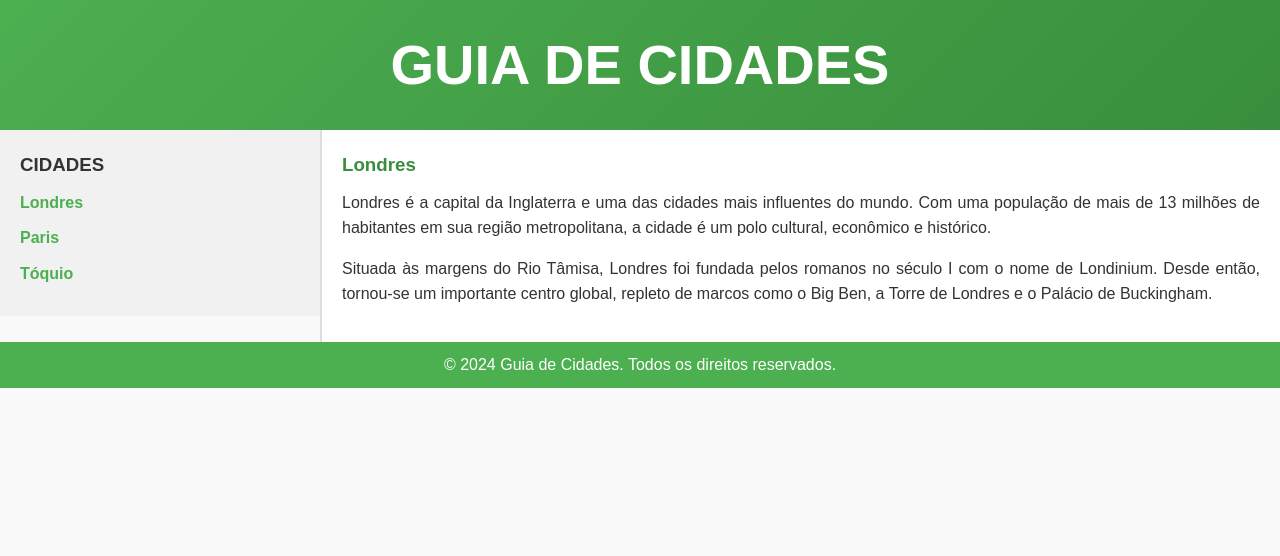
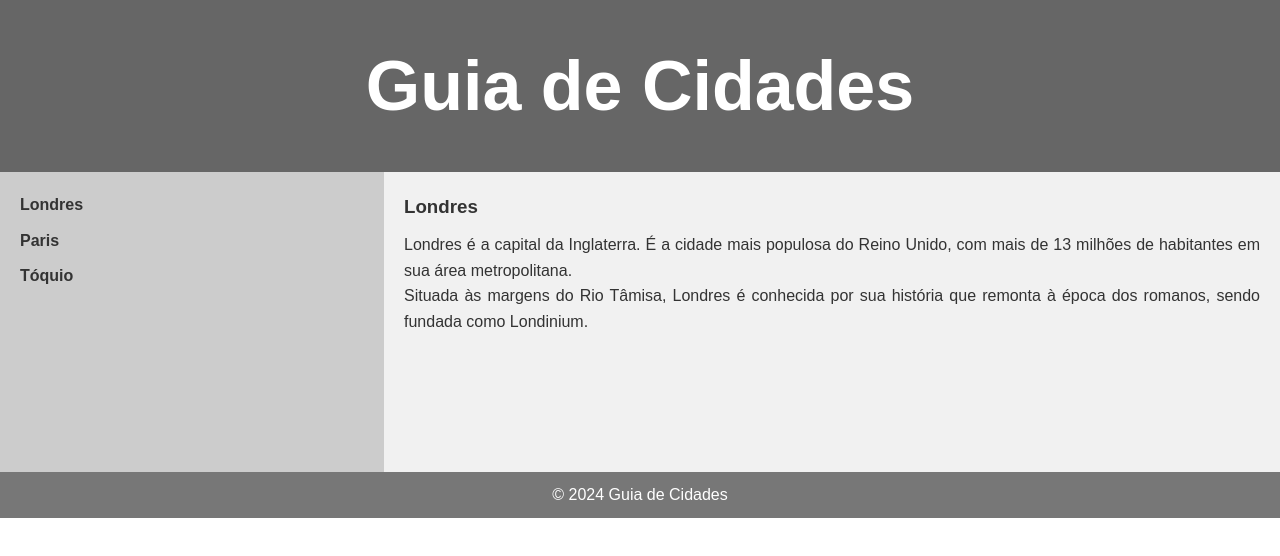
Before and after one commit to cauamoraesantos/cauamoraesantos.github.io, a plain HTML site: page index.html in a window 1280 px wide. Drawn offline with Linux system fonts and the light colour scheme.

Commit message:
Update index.html

```diff
--- a/index.html
+++ b/index.html
@@ -4,9 +4,8 @@
 <head>
     <meta charset="UTF-8">
     <meta name="viewport" content="width=device-width, initial-scale=1.0">
-    <title>Modelo de Página com CSS</title>
+    <title>Guia de Cidades</title>
     <style>
-        /* Configurações gerais */
         * {
             box-sizing: border-box;
             margin: 0;
@@ -16,33 +15,25 @@
         body {
             font-family: Arial, Helvetica, sans-serif;
             line-height: 1.6;
-            background-color: #f9f9f9;
             color: #333;
         }
 
-        /* Estilização do cabeçalho */
+        /* Cabeçalho */
         header {
-            background: linear-gradient(135deg, #4CAF50, #388E3C);
-            padding: 20px;
+            background-color: #666;
+            padding: 30px;
             text-align: center;
+            font-size: 35px;
             color: white;
-            font-size: 28px;
-            text-transform: uppercase;
         }
 
-        /* Estilização do menu lateral */
+        /* Menu Lateral */
         nav {
             float: left;
-            width: 25%;
-            background: #f1f1f1;
+            width: 30%;
+            height: 300px;
+            background-color: #ccc;
             padding: 20px;
-            height: auto;
-        }
-
-        nav h3 {
-            margin-bottom: 10px;
-            color: #333;
-            text-transform: uppercase;
         }
 
         nav ul {
@@ -50,105 +41,138 @@
         }
 
         nav ul li {
-            margin: 10px 0;
+            margin-bottom: 10px;
         }
 
         nav ul li a {
             text-decoration: none;
-            color: #4CAF50;
+            color: #333;
             font-weight: bold;
-            transition: color 0.3s;
         }
 
         nav ul li a:hover {
-            color: #388E3C;
+            color: #666;
         }
 
-        /* Estilização do conteúdo principal */
+        /* Conteúdo Principal */
         article {
             float: left;
-            width: 75%;
+            width: 70%;
             padding: 20px;
-            background: #fff;
-            height: auto;
-            border-left: 2px solid #ddd;
+            background-color: #f1f1f1;
+            height: 300px;
         }
 
         article h1 {
+            color: #333;
             margin-bottom: 10px;
-            color: #388E3C;
         }
 
         article p {
-            margin-bottom: 15px;
             text-align: justify;
+        }
+
+        /* Limpeza dos floats */
+        section::after {
+            content: "";
+            display: table;
+            clear: both;
         }
 
         /* Rodapé */
         footer {
-            clear: both;
-            background-color: #4CAF50;
+            background-color: #777;
             color: white;
             text-align: center;
             padding: 10px 0;
-            margin-top: 20px;
         }
 
         /* Responsividade */
-        @media (max-width: 768px) {
+        @media (max-width: 600px) {
 
             nav,
             article {
                 width: 100%;
-                float: none;
-                padding: 10px;
-            }
-
-            header {
-                font-size: 24px;
+                height: auto;
             }
         }
     </style>
 </head>
 
 <body>
-
     <!-- Cabeçalho -->
     <header>
         <h1>Guia de Cidades</h1>
     </header>
 
-    <!-- Conteúdo Principal -->
+    <!-- Conteúdo -->
     <section>
-        <!-- Menu de Navegação -->
+        <!-- Menu Lateral -->
         <nav>
-            <h3>Cidades</h3>
             <ul>
-                <li><a href="https://pt.wikipedia.org/wiki/Londres" target="_blank">Londres</a></li>
-                <li><a href="https://pt.wikipedia.org/wiki/Paris" target="_blank">Paris</a></li>
-                <li><a href="https://pt.wikipedia.org/wiki/T%C3%B3quio" target="_blank">Tóquio</a></li>
+                <li><a href="#" onclick="mostrarTexto('Londres')">Londres</a></li>
+                <li><a href="#" onclick="mostrarTexto('Paris')">Paris</a></li>
+                <li><a href="#" onclick="mostrarTexto('Tóquio')">Tóquio</a></li>
             </ul>
         </nav>
 
-        <!-- Artigo com informações -->
-        <article>
+        <!-- Texto Dinâmico -->
+        <article id="conteudo">
             <h1>Londres</h1>
             <p>
-                Londres é a capital da Inglaterra e uma das cidades mais influentes do mundo. Com uma população de mais de 13 milhões
-                de habitantes em sua região metropolitana, a cidade é um polo cultural, econômico e histórico.
+                Londres é a capital da Inglaterra. É a cidade mais populosa do Reino Unido, com mais de 13 milhões de habitantes em sua
+                área metropolitana.
             </p>
             <p>
-                Situada às margens do Rio Tâmisa, Londres foi fundada pelos romanos no século I com o nome de Londinium. Desde então,
-                tornou-se um importante centro global, repleto de marcos como o Big Ben, a Torre de Londres e o Palácio de Buckingham.
+                Situada às margens do Rio Tâmisa, Londres é conhecida por sua história que remonta à época dos romanos, sendo fundada
+                como Londinium.
             </p>
         </article>
     </section>
 
     <!-- Rodapé -->
     <footer>
-        <p>&copy; 2024 Guia de Cidades. Todos os direitos reservados.</p>
+        <p>&copy; 2024 Guia de Cidades</p>
     </footer>
 
+    <!-- JavaScript para alterar o conteúdo -->
+    <script>
+        function mostrarTexto(cidade) {
+            const conteudo = document.getElementById("conteudo");
+            if (cidade === "Londres") {
+                conteudo.innerHTML = `
+                    <h1>Londres</h1>
+                    <p>
+                        Londres é a capital da Inglaterra. É a cidade mais populosa do Reino Unido, com mais de 13 milhões de habitantes em sua
+                        área metropolitana.
+                    </p>
+                    <p>
+                        Situada às margens do Rio Tâmisa, Londres é conhecida por sua história que remonta à época dos romanos, sendo fundada
+                        como Londinium.
+                    </p>`;
+            } else if (cidade === "Paris") {
+                conteudo.innerHTML = `
+                    <h1>Paris</h1>
+                    <p>
+                        Paris é a capital da França e uma das cidades mais visitadas do mundo. Conhecida como "Cidade Luz", Paris é famosa por sua
+                        arquitetura icônica e atrações culturais.
+                    </p>
+                    <p>
+                        A Torre Eiffel, o Museu do Louvre e a Catedral de Notre-Dame são alguns dos marcos mais reconhecidos internacionalmente.
+                    </p>`;
+            } else if (cidade === "Tóquio") {
+                conteudo.innerHTML = `
+                    <h1>Tóquio</h1>
+                    <p>
+                        Tóquio é a capital do Japão e uma das cidades mais avançadas tecnologicamente do mundo. Combinando modernidade e tradição,
+                        Tóquio encanta seus visitantes.
+                    </p>
+                    <p>
+                        O Palácio Imperial, templos históricos e distritos futuristas, como Shibuya e Akihabara, tornam a cidade única.
+                    </p>`;
+            }
+        }
+    </script>
 </body>
 
 </html>
```
